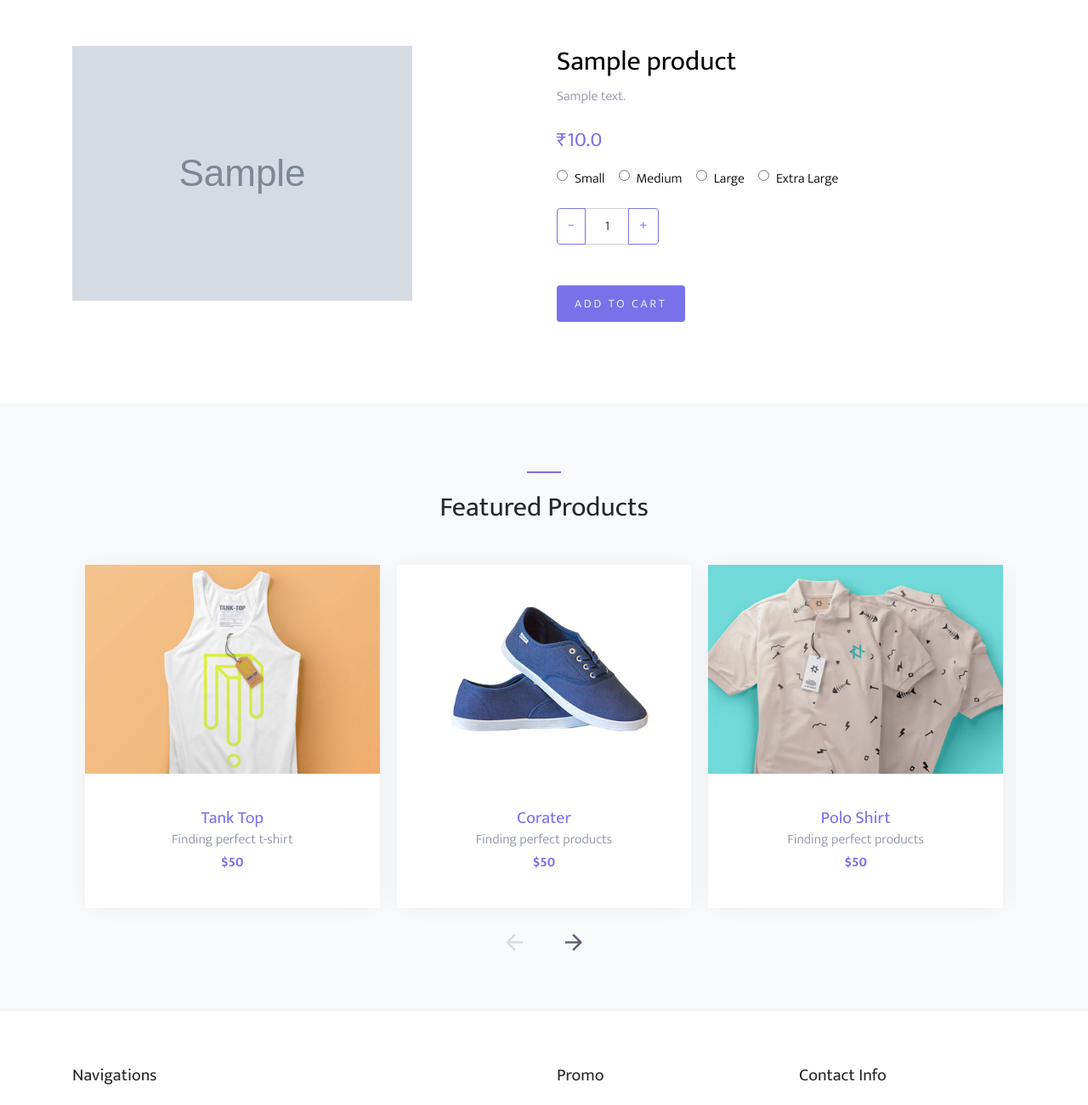
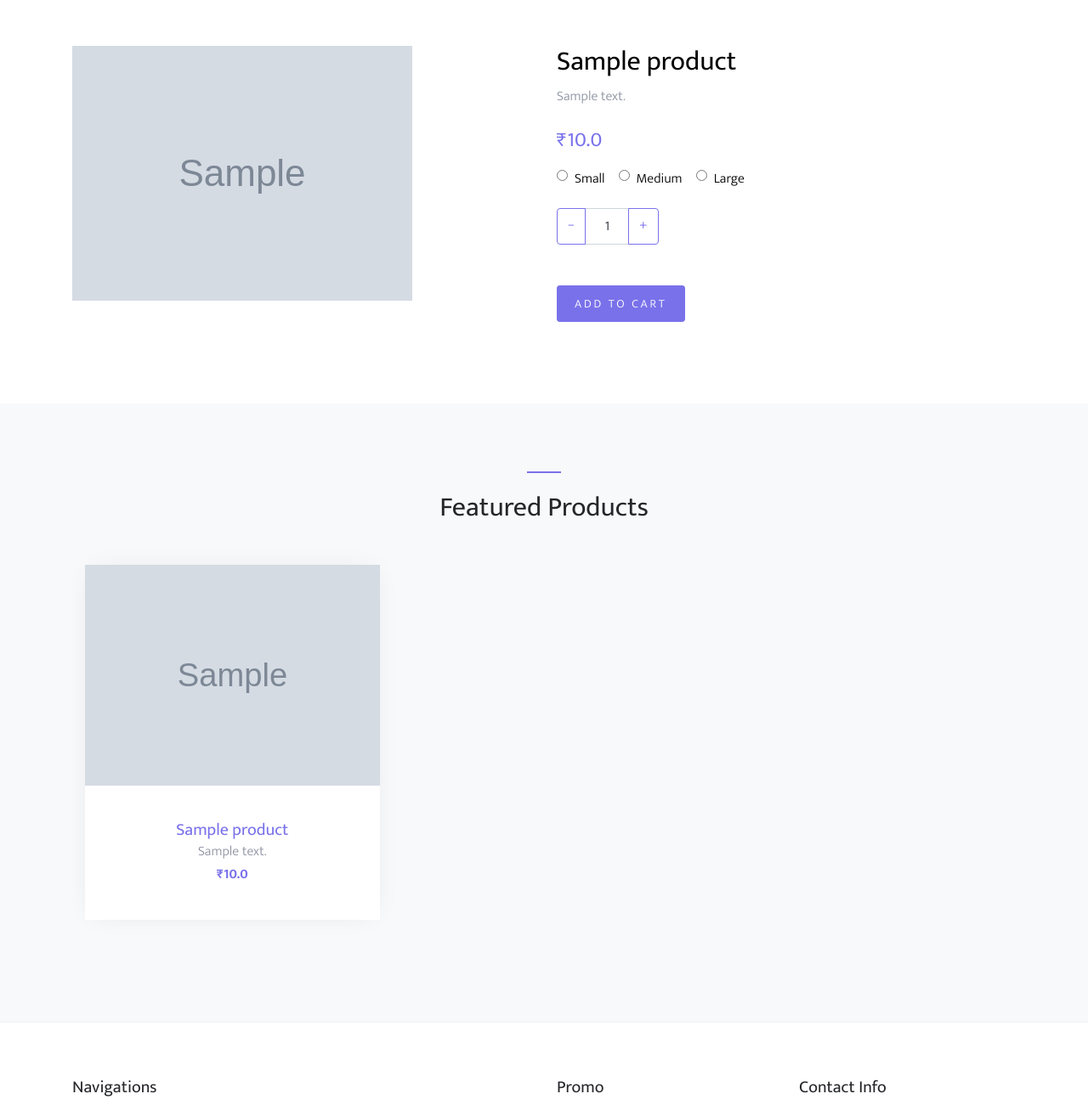
Before and after one commit to techbipin/e-commerce, a Django app: page /product/1/ in a window 1280 px wide. Shown: the part 275-1576 px from the top of the page at 85% size. Run offline with Django 4.2, Linux system fonts and the light colour scheme; tables that the repository leaves empty hold one stand-in row (values such as "Sample post"); grey boxes marked "Sample" are stand-in pictures; some libraries are stand-ins or nearby versions; some web fonts are replaced.

Commit message:
Product description added with checks

```diff
--- a/app/models.py
+++ b/app/models.py
@@ -18,6 +18,7 @@ class User(AbstractBaseUser, PermissionsMixin):
     date_joined = models.DateTimeField(default=timezone.now)
 
     verify_token = models.CharField(max_length=255, default="")
+    is_verified = models.BooleanField(default=False)
 
     USERNAME_FIELD = 'email'
     REQUIRED_FIELDS = ['name', 'contact']
@@ -54,3 +55,6 @@ class Product(models.Model):
     price = models.FloatField(default=10.0)
     size = models.CharField(choices=SIZE, max_length=100)
     collection = models.CharField(choices=COLLECTIONS, max_length=100)
+
+    def __str__(self):
+        return self.name
--- a/app/urls.py
+++ b/app/urls.py
@@ -5,6 +5,7 @@ from .views import (
     sign_in,
     sign_up,
     sign_out,
+    verify_account,
     about,
     shop,
     product,
@@ -20,9 +21,10 @@ urlpatterns = [
     path('', home, name="home"),
     path('auth/', auth, name="auth"),
     path('sign-in/', sign_in, name="sign-in"),
+    path('sign-up/', sign_up, name="sign-up"),
 
-    path('sign-up/', sign_up, name="sign-up"),
     path('sign-out/', sign_out, name="sign-out"),
+    path('verify-account/<str:token>/', verify_account, name="verify-account"),
     path('about/', about, name="about"),
     path('shop/', shop, name="shop"),
 
--- a/app/views.py
+++ b/app/views.py
@@ -4,6 +4,10 @@ from django.contrib.auth import authenticate, login, logout
 from django.contrib import messages
 from django.core.paginator import Paginator
 from django.conf import settings
+from django.core.mail import send_mail
+
+import random
+import string
 
 from .models import (
     User,
@@ -26,11 +30,17 @@ def sign_in(request):
 
             user = authenticate(request, email=email, password=password)
             if user is not None:
-                login(request, user)
-                if redirection:
-                    return redirect(redirection)
+
+                if user.is_verified:
+                    login(request, user)
+                    messages.success(request, "Logged In !")
+                    if redirection:
+                        return redirect(redirection)
+                    else:
+                        return redirect("home")
                 else:
-                    return redirect("home")
+                    messages.error(request, "Please activate account !")
+                    return redirect('auth')
             else:
                 messages.error(request, "Invalid Credentials !")
                 return redirect('auth')
@@ -57,11 +67,21 @@ def sign_up(request):
                 messages.error(request, "Passwords Does Not Match !")
                 return redirect("auth")
 
+            token = ''.join(random.choices(string.ascii_letters + string.digits, k=50))
+
             User.objects.create_user(
                 name=name,
                 email=email,
                 contact=contact,
-                password=password
+                password=password,
+                verify_token=token
+            )
+
+            send_mail(
+                "Shoppers - Account Verification",
+                f"Here is you account verification link : {request.get_host()}/verify-account/{token}",
+                settings.EMAIL_HOST_USER,
+                [email]
             )
 
             messages.success(request, "Registered Successfully ! Please check your email for Account Verification.")
@@ -77,13 +97,37 @@ def sign_up(request):
     return redirect("home")
 
 
-def sign_out(request):
-    logout(request)
+def verify_account(request, token):
+    try:
+        user = User.objects.get(verify_token=token)
+        user.is_verified = True
+
+        user.verify_token = ""
+        user.save()
+
+        messages.success(request, "Account verified !")
+
+    except User.DoesNotExist:
+        messages.error(request, "Request expired !")
+
     return redirect("home")
 
 
+def sign_out(request):
+    try:
+        logout(request)
+        messages.success(request, "Logged Out !")
+        return redirect("home")
+    except:
+        messages.error(request, "Unauthorized !")
+        return redirect("auth")
+
+
 def home(request):
-    return render(request, "index.html")
+
+    get_products = Product.objects.all()
+
+    return render(request, "index.html", {"products": get_products})
 
 
 def about(request):
@@ -93,13 +137,30 @@ def about(request):
 def shop(request):
 
     products = Product.objects.all()
+
+    men_count = products.filter(collection="Men").count()
+    women_count = products.filter(collection="Women").count()
+    children_count = products.filter(collection="Children").count()
+
+    small_count = products.filter(size="Small").count()
+    medium_count = products.filter(size="Medium").count()
+    large_count = products.filter(size="Large").count()
+
     paginator = Paginator(products, 10)
 
     page_number = request.GET.get('page')
     page = paginator.get_page(page_number)
 
     return render(request, "shop.html", {
-        "page": page
+        "page": page,
+
+        "men": men_count,
+        "women": women_count,
+        "child": children_count,
+
+        "small": small_count,
+        "medium": medium_count,
+        "large": large_count
     })
 
 
@@ -109,8 +170,11 @@ def product(request, id):
     except:
         product = None
 
+    products = Product.objects.all()
+
     return render(request, "shop-single.html", {
-        "product": product
+        "product": product,
+        "products": products
     })
 
 
--- a/templates/base.html
+++ b/templates/base.html
@@ -16,6 +16,7 @@
     <link rel="stylesheet" href="{% static 'assets/css/owl.theme.default.min.css' %}">
     <link rel="stylesheet" href="{% static 'assets/css/aos.css' %}">
     <link rel="stylesheet" href="{% static 'assets/css/style.css' %}">
+
 
   </head>
   <body>
@@ -43,7 +44,7 @@
               <div class="site-top-icons">
                 <ul>
                   {% if request.user.is_authenticated %}
-                    <li><a href="{% url 'sign-out' %}"><span class="icon icon-person">*</span></a></li>
+                    <li><a href="{% url 'sign-out' %}"><span class="icon icon-person"></span></a></li>
                   {% else %}
                     <li><a href="{% url 'auth' %}"><span class="icon icon-person"></span></a></li>
                   {% endif %}
--- a/templates/shop-single.html
+++ b/templates/shop-single.html
@@ -35,9 +35,6 @@ Product | Shoppers
               <label for="option-lg" class="d-flex mr-3 mb-3">
                 <span class="d-inline-block mr-2" style="top:-2px; position: relative;"><input type="radio" id="option-lg" name="shop-sizes"></span> <span class="d-inline-block text-black">Large</span>
               </label>
-              <label for="option-xl" class="d-flex mr-3 mb-3">
-                <span class="d-inline-block mr-2" style="top:-2px; position: relative;"><input type="radio" id="option-xl" name="shop-sizes"></span> <span class="d-inline-block text-black"> Extra Large</span>
-              </label>
             </div>
             <div class="mb-5">
               <div class="input-group mb-3" style="max-width: 120px;">
@@ -68,66 +65,20 @@ Product | Shoppers
         <div class="row">
           <div class="col-md-12">
             <div class="nonloop-block-3 owl-carousel">
+              {% for product in products %}
               <div class="item">
                 <div class="block-4 text-center">
                   <figure class="block-4-image">
-                    <img src="{% static 'assets/images/cloth_1.jpg'%}" alt="Image placeholder" class="img-fluid">
+                    <img src="{{product.image.url}}" alt="Image placeholder" class="img-fluid">
                   </figure>
                   <div class="block-4-text p-4">
-                    <h3><a href="#">Tank Top</a></h3>
-                    <p class="mb-0">Finding perfect t-shirt</p>
-                    <p class="text-primary font-weight-bold">$50</p>
+                    <h3><a href="{% url 'product' product.id %}">{{product.name}}</a></h3>
+                    <p class="mb-0">{{product.description}}</p>
+                    <p class="text-primary font-weight-bold">&#8377;{{product.price}}</p>
                   </div>
                 </div>
               </div>
-              <div class="item">
-                <div class="block-4 text-center">
-                  <figure class="block-4-image">
-                    <img src="images/shoe_1.jpg" alt="Image placeholder" class="img-fluid">
-                  </figure>
-                  <div class="block-4-text p-4">
-                    <h3><a href="#">Corater</a></h3>
-                    <p class="mb-0">Finding perfect products</p>
-                    <p class="text-primary font-weight-bold">$50</p>
-                  </div>
-                </div>
-              </div>
-              <div class="item">
-                <div class="block-4 text-center">
-                  <figure class="block-4-image">
-                    <img src="images/cloth_2.jpg" alt="Image placeholder" class="img-fluid">
-                  </figure>
-                  <div class="block-4-text p-4">
-                    <h3><a href="#">Polo Shirt</a></h3>
-                    <p class="mb-0">Finding perfect products</p>
-                    <p class="text-primary font-weight-bold">$50</p>
-                  </div>
-                </div>
-              </div>
-              <div class="item">
-                <div class="block-4 text-center">
-                  <figure class="block-4-image">
-                    <img src="images/cloth_3.jpg" alt="Image placeholder" class="img-fluid">
-                  </figure>
-                  <div class="block-4-text p-4">
-                    <h3><a href="#">T-Shirt Mockup</a></h3>
-                    <p class="mb-0">Finding perfect products</p>
-                    <p class="text-primary font-weight-bold">$50</p>
-                  </div>
-                </div>
-              </div>
-              <div class="item">
-                <div class="block-4 text-center">
-                  <figure class="block-4-image">
-                    <img src="images/shoe_1.jpg" alt="Image placeholder" class="img-fluid">
-                  </figure>
-                  <div class="block-4-text p-4">
-                    <h3><a href="#">Corater</a></h3>
-                    <p class="mb-0">Finding perfect products</p>
-                    <p class="text-primary font-weight-bold">$50</p>
-                  </div>
-                </div>
-              </div>
+              {% endfor %}
             </div>
           </div>
         </div>
```
Also changed, not shown: shoppers/settings.py (+7 -0 lines), templates/index.html (+20 -56 lines), templates/shop.html (+8 -21 lines).
